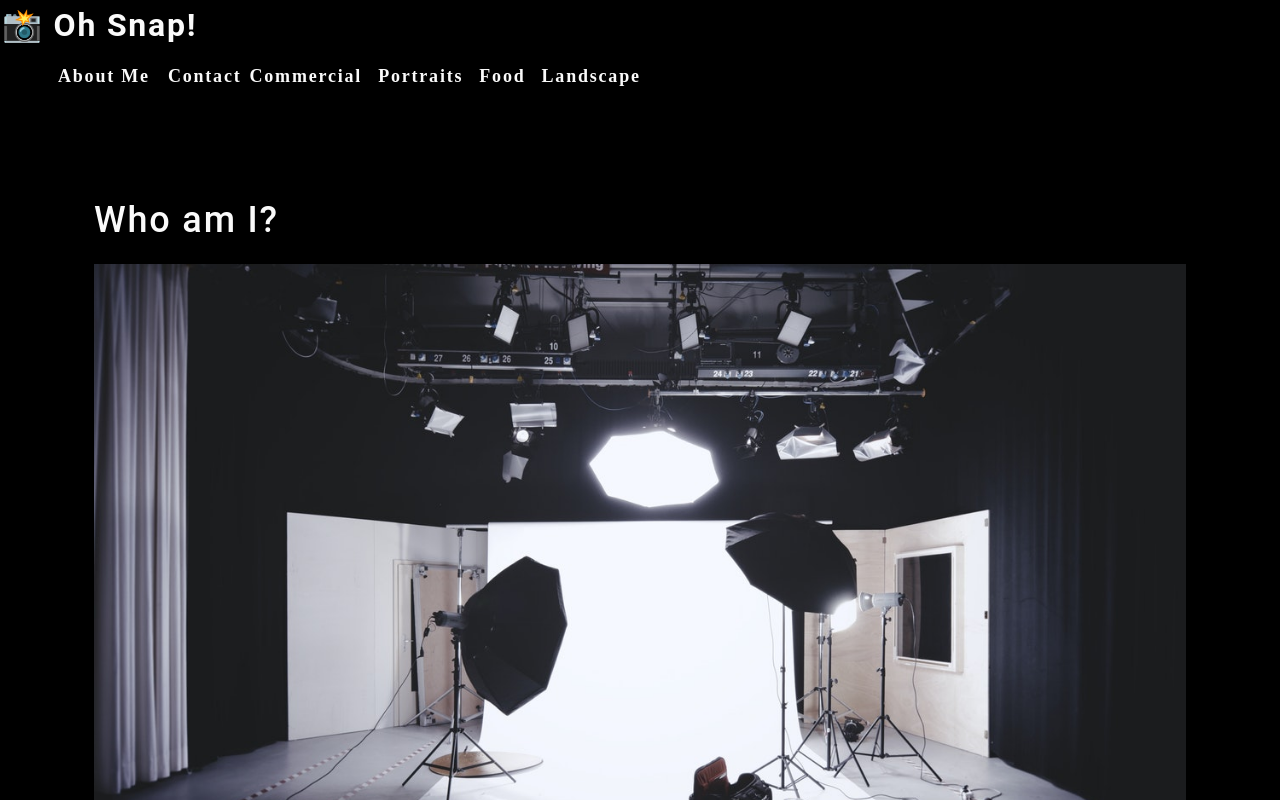
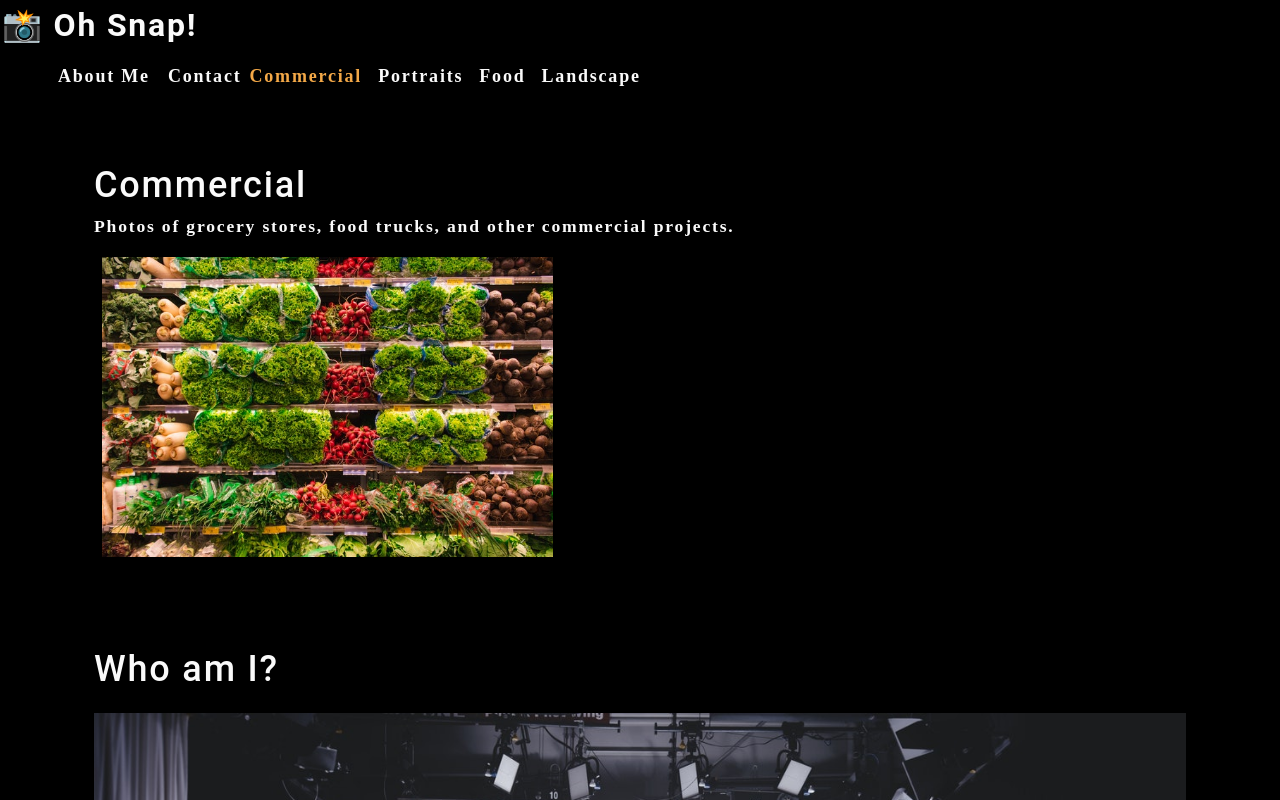
Before and after one commit to samurwin/lyza-react-portfolio, a React (Create React App) app in the folder photo-port/: page / in a window 1280 px wide. Shown: the top 800 px of the page. Built offline with nearby package versions, Linux system fonts and the light colour scheme.

Commit message:
hooks for condidtional rendering

```diff
--- a/photo-port/src/App.js
+++ b/photo-port/src/App.js
@@ -1,12 +1,29 @@
-import React from 'react';
+import React, { useState } from 'react';
 import About from './components/About';
+import Gallery from './components/Gallery';
 import Nav from './components/Nav';
 
 function App() {
+  const [categories] = useState([
+      {
+          name: 'commercial',
+          description: 'Photos of grocery stores, food trucks, and other commercial projects',
+      },
+      { name: 'portraits', description: 'Portraits of people in my life' },
+      { name: 'food', description: 'Delicious delicacies' },
+      { name: 'landscape', description: 'Fields, farmhouses, waterfalls, and the beauty of nature' },
+  ])
+  const [currentCategory, setCurrentCategory] = useState(categories[0]);
+
   return (
     <div>
-      <Nav></Nav>
+      <Nav
+        categories={categories}
+        setCurrentCategory={setCurrentCategory}
+        currentCategory={currentCategory}
+      ></Nav>
       <main>
+        <Gallery></Gallery>
         <About></About>
       </main>
     </div>
--- /dev/null
+++ b/photo-port/src/components/Gallery/index.js
@@ -0,0 +1,26 @@
+import React from 'react';
+import { capitalizeFirstLetter } from '../../utils/helpers';
+import photo from '../../assets/small/commercial/0.jpg';
+
+function Gallery(props) {
+    const currentCategory = {
+        name: 'commercial',
+        description: 'Photos of grocery stores, food trucks, and other commercial projects.'
+    };
+
+    return (
+        <section>
+            <h1>{capitalizeFirstLetter(currentCategory.name)}</h1>
+            <p>{currentCategory.description}</p>
+            <div className='flex-row'>
+                <img
+                    src={photo}
+                    alt='Commercial Example'
+                    className='img-thumbnail mx-1'
+                />
+            </div>
+        </section>
+    );
+}
+
+export default Gallery;
--- a/photo-port/src/components/Nav/index.js
+++ b/photo-port/src/components/Nav/index.js
@@ -1,27 +1,16 @@
-import React from 'react';
+import React, { useEffect } from 'react';
+import { capitalizeFirstLetter } from '../../utils/helpers';
 
-function Nav() {
-    const catagories = [
-        {
-            name: "Commercial",
-            description: "Photos of grocery stores, food trucks, and other commercial projects"
-        },
-        {
-            name: "Portraits",
-            description: "Portraits of people in my life"
-        },
-        {
-            name: "Food",
-            description: "Delicious delicacies"
-        },
-        {
-            name: "Landscape",
-            description: "Fields, farmhouses, waterfalls, and the beauty of nature"
-        }
-    ];
-    function categorySelected(name) {
-        console.log(`${name} clicked`);
-    }
+function Nav(props) {
+    const {
+        categories = [],
+        setCurrentCategory,
+        currentCategory
+    } = props;
+
+    useEffect(() => {
+        document.title = capitalizeFirstLetter(currentCategory.name);
+    }, [currentCategory]);
 
     return (
         <header>
@@ -40,10 +29,12 @@
                     <li>
                         <span>Contact</span>
                     </li>
-                    {catagories.map((category) => (
-                        <li className='mx-1' key={category.name}>
-                            <span onClick={() => categorySelected(category.name)} >
-                                {category.name}
+                    {categories.map((category) => (
+                        <li className={`mx-1 ${
+                            currentCategory.name === category.name && 'navActive'
+                        }`} key={category.name}>
+                            <span onClick={() => setCurrentCategory(category)} >
+                                {capitalizeFirstLetter(category.name)}
                             </span>
                         </li>
                     ))}
```
